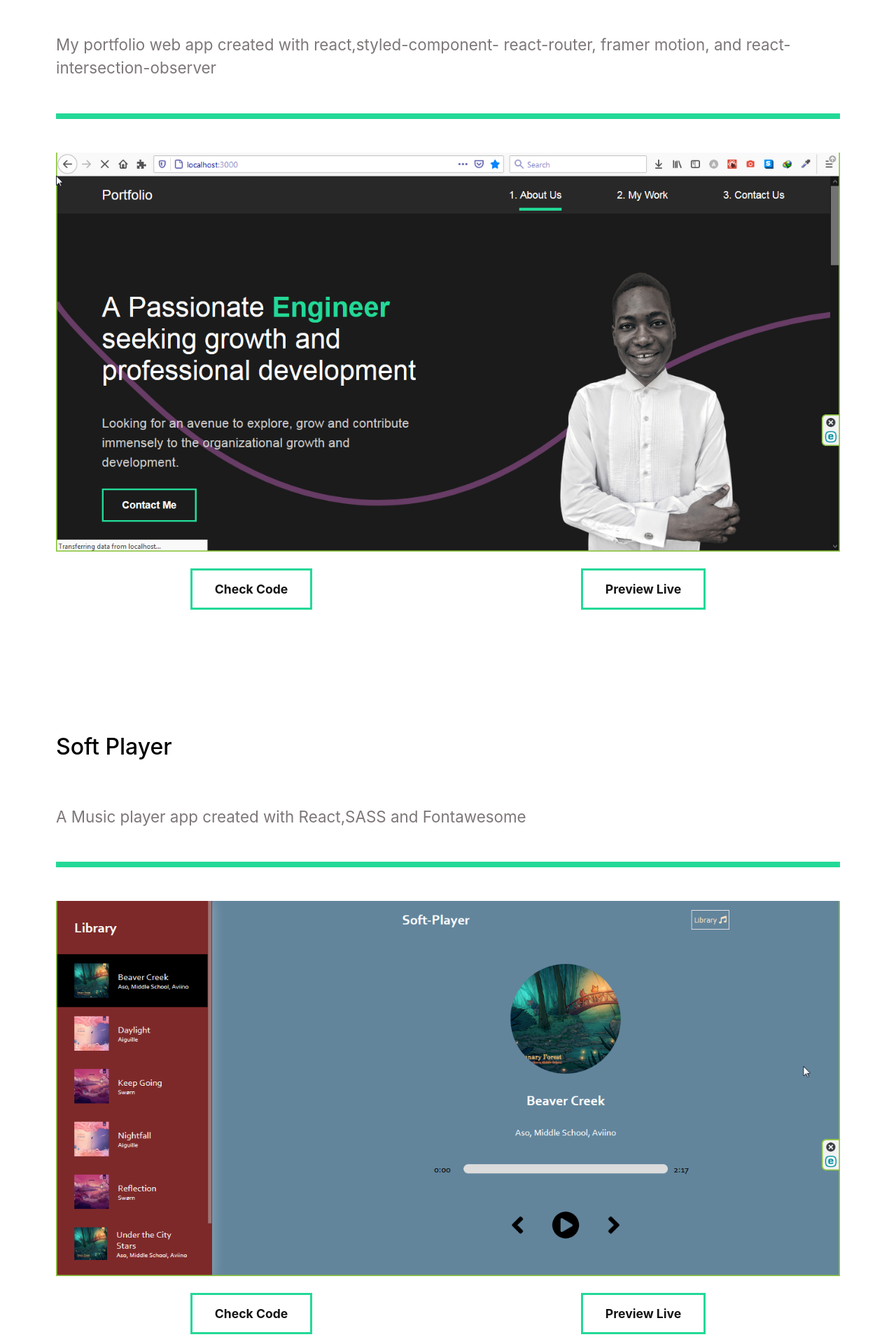
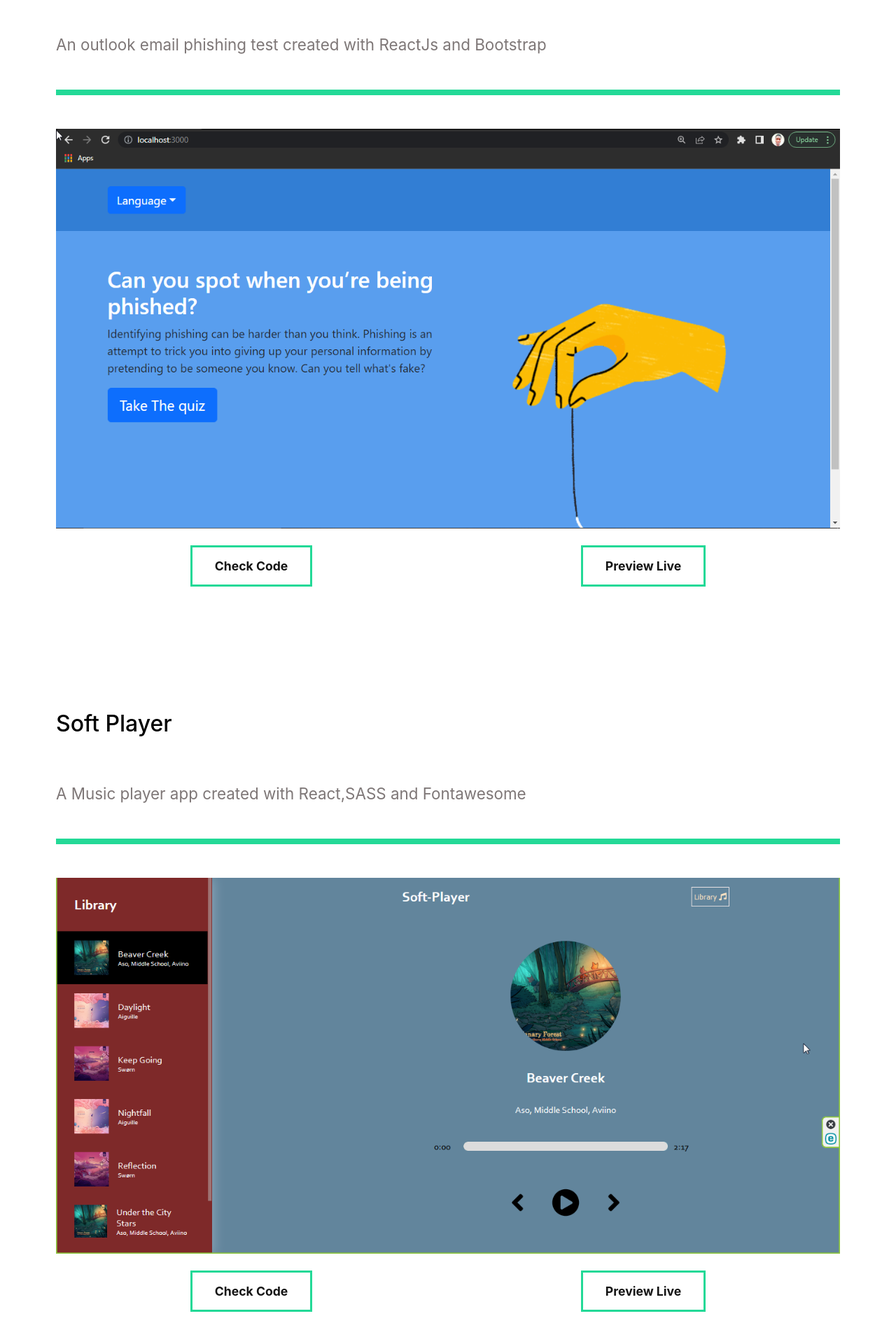
Before and after one commit to HectorGitt/portfolio-new, a React (Create React App) app: page /work in a window 1280 px wide. Shown: the part 1260-3180 px from the top of the page at 70% size. Built offline with nearby package versions, Linux system fonts and the light colour scheme.

Commit message:
added new project details

```diff
--- a/src/pages/OurWork.js
+++ b/src/pages/OurWork.js
@@ -7,6 +7,7 @@ import softplayer from "../images/projects/softplayer.png";
 import nodo from "../images/projects/nodo.png";
 import ecommerce from "../images/projects/ecommerce.png";
 import googleclone from "../images/projects/googleclone.png";
+import outlook from "../images/projects/outlook.png"
 
 //animation
 import { motion } from "framer-motion";
@@ -48,6 +49,57 @@ const OurWork = () => {
           </a>
         </Buttons>
       </MovieStyle>
+
+      <MovieStyle
+        ref={element}
+        variants={fade}
+        animate={controls}
+        initial="hidden"
+      >
+        <h2>Outlook Phishing Test</h2>
+        <motion.p variants={fade}>
+          An outlook email phishing test created with ReactJs and Bootstrap
+        </motion.p>
+        <motion.div variants={lineAnim} className="line"></motion.div>
+        <img src={outlook} alt="hand holding a hook with text " />
+        <Buttons>
+          <a
+            target="__blank"
+            href="https://github.com/HectorGitt/outlook-phishing-test"
+          >
+            Check Code
+          </a>
+          <a target="__blank" href="https://sparkling-chimera-cdfaa7.netlify.app/">
+            Preview Live
+          </a>
+        </Buttons>
+      </MovieStyle>
+
+      <MovieStyle
+        ref={element2}
+        variants={fade}
+        animate={controls2}
+        initial="hidden"
+      >
+        <h2>Soft Player</h2>
+        <motion.p variants={fade}>
+          A Music player app created with React,SASS and Fontawesome
+        </motion.p>
+        <motion.div variants={lineAnim} className="line"></motion.div>
+        <img src={softplayer} alt="softplayer" />
+        <Buttons>
+          <a
+            target="__blank"
+            href="https://github.com/HectorGitt/portfolio-new"
+          >
+            Check Code
+          </a>
+          <a target="__blank" href="https://musiccca.netlify.app/">
+            Preview Live
+          </a>
+        </Buttons>
+      </MovieStyle>
+
       <MovieStyle
         ref={element}
         variants={fade}
@@ -73,30 +125,7 @@ const OurWork = () => {
           </a>
         </Buttons>
       </MovieStyle>
-      <MovieStyle
-        ref={element2}
-        variants={fade}
-        animate={controls2}
-        initial="hidden"
-      >
-        <h2>Soft Player</h2>
-        <motion.p variants={fade}>
-          A Music player app created with React,SASS and Fontawesome
-        </motion.p>
-        <motion.div variants={lineAnim} className="line"></motion.div>
-        <img src={softplayer} alt="softplayer" />
-        <Buttons>
-          <a
-            target="__blank"
-            href="https://github.com/HectorGitt/portfolio-new"
-          >
-            Check Code
-          </a>
-          <a target="__blank" href="https://musiccca.netlify.app/">
-            Preview Live
-          </a>
-        </Buttons>
-      </MovieStyle>
+
       <MovieStyle
         ref={element3}
         variants={fade}
```
Also changed, not shown: src/images/projects/outlook.png (added).
